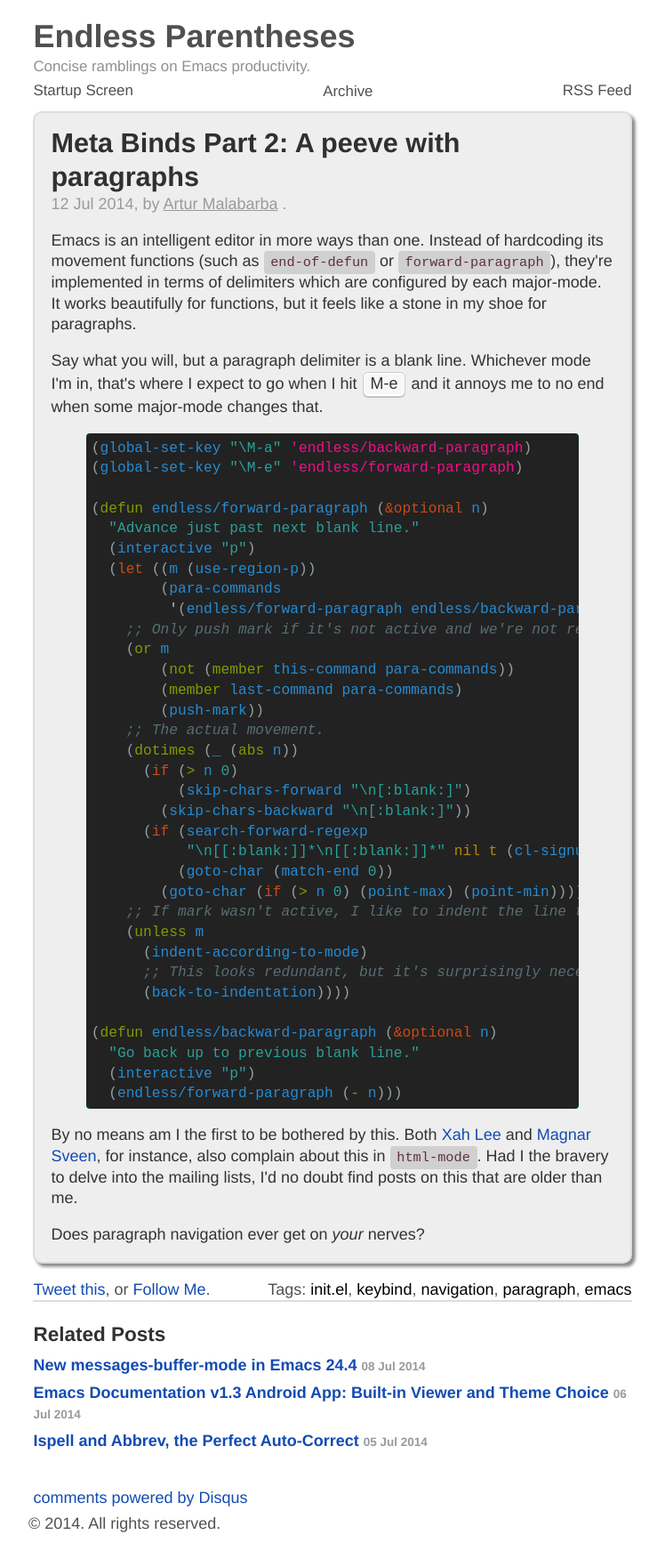
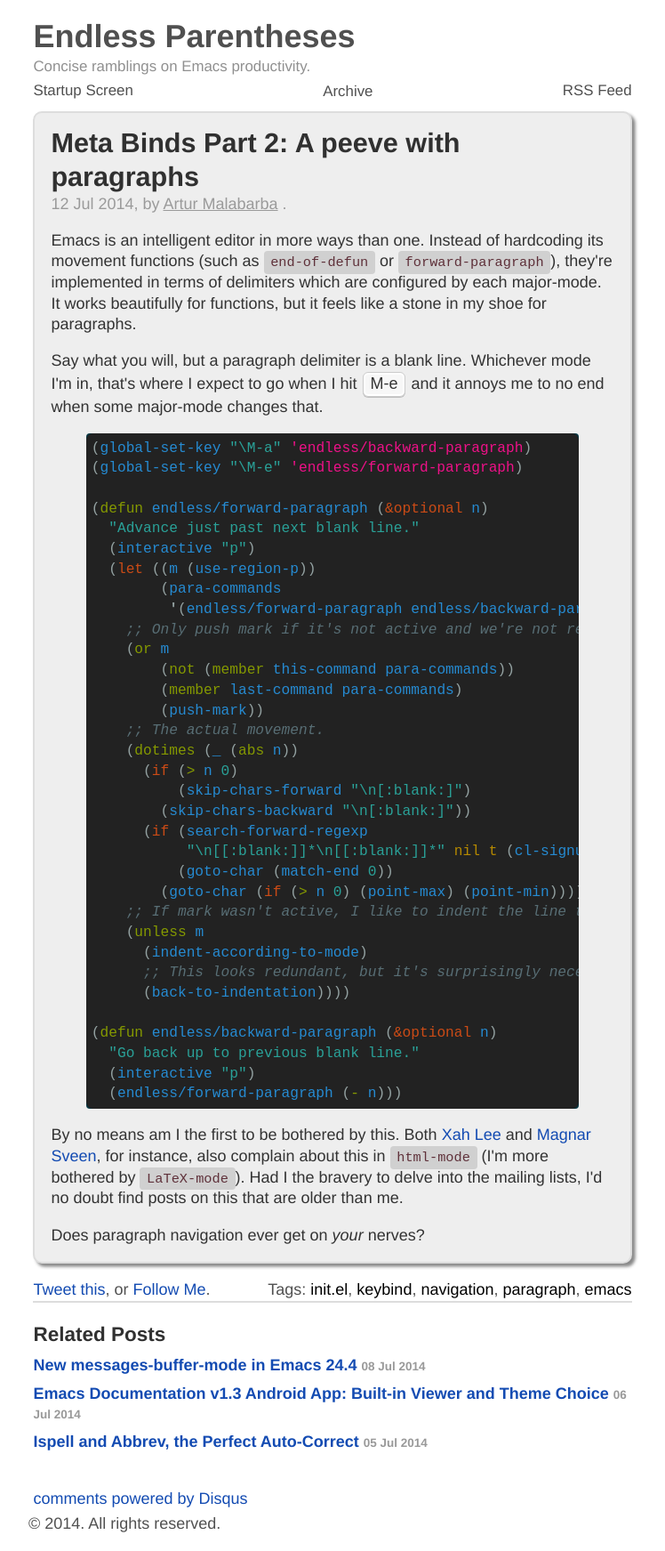
Before and after one commit to Malabarba/EndlessParentheses, a Jekyll site: the page built from _posts/2014-07-12-meta-binds-part-2-a-peeve-with-paragraphs.html, in a window 1280 px wide. Shown: the whole page at 89% size, without its empty margins (266-1014 px from the left). Built offline with Jekyll 4.4.1, drawn with Linux system fonts in a browser that asks for light colours; Markdown is read by kramdown in place of the engine named in the settings; comment, search, counter and statistics services are not loaded.

Commit message:
UPDATE: Meta Binds Part 2: A peeve with paragraphs

```diff
--- a/_posts/2014-07-12-meta-binds-part-2-a-peeve-with-paragraphs.html
+++ b/_posts/2014-07-12-meta-binds-part-2-a-peeve-with-paragraphs.html
@@ -56,8 +56,8 @@
 {% endhighlight %}
 <p>
 By no means am I the first to be bothered by this. Both <a href="http://ergoemacs.org/emacs/emacs_move_by_paragraph.html">Xah Lee</a> and
-<a href="http://whattheemacsd.com/setup-html-mode.el-01.html">Magnar Sveen</a>, for instance, also complain about this in <a href="http://doc.endlessparentheses.com/Fun/html-mode"><code>html-mode</code></a>.
-Had I the bravery to delve into the mailing lists, I'd no doubt
+<a href="http://whattheemacsd.com/setup-html-mode.el-01.html">Magnar Sveen</a>, for instance, also complain about this in <a href="http://doc.endlessparentheses.com/Fun/html-mode"><code>html-mode</code></a>
+(I'm more bothered by <a href="http://bruce-connor.github.io/emacs-online-documentation/Fun/LaTeX-mode"><code>LaTeX-mode</code></a>). Had I the bravery to delve into the mailing lists, I'd no doubt
 find posts on this that are older than me.
 </p>
 
```
